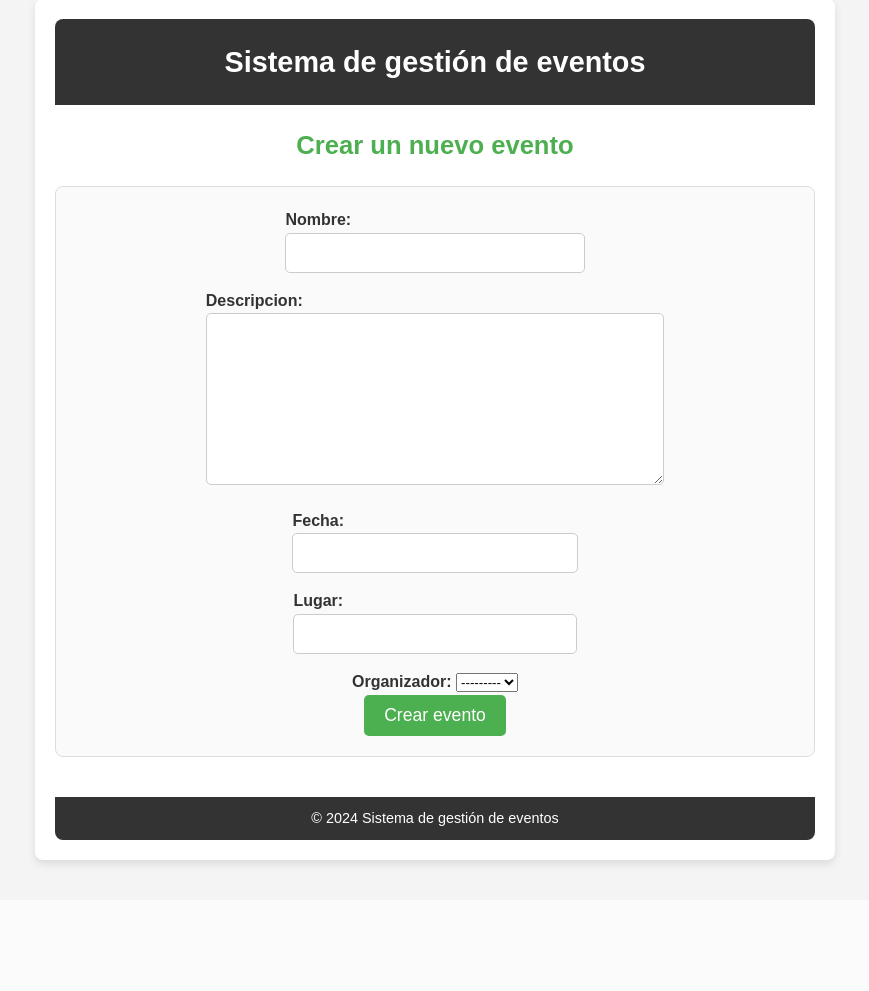
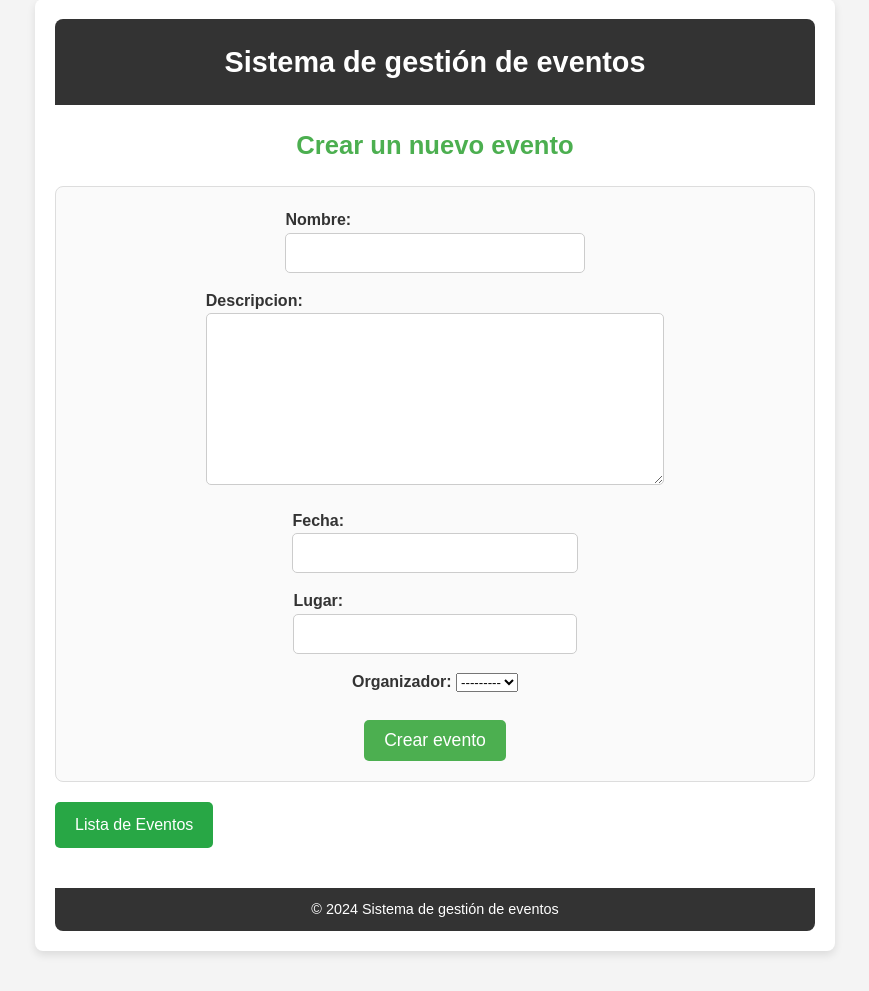
Before and after one commit to MarcoTecsup159/gestionEventos, a Django app: page /eventos/crear/ in a window 1280 px wide. Shown: the part 41-1032 px from the top of the page, without its empty margins (205-1074 px from the left). Before the commit the page ends 908 px from the top, so only its background shows below. Run offline with Django 5.2, Linux system fonts and the light colour scheme; data comes from the database, SQL or seed files in the repository; both versions use the stored data as it was after the commit.

Commit message:
Agregar botones para moverse entre las vistas

```diff
--- a/gestion_eventos/eventos/templates/eventos/crear_evento.html
+++ b/gestion_eventos/eventos/templates/eventos/crear_evento.html
@@ -100,6 +100,22 @@
         footer p {
             font-size: 0.9em;
         }
+
+        a {
+            display: inline-block;
+            margin-top: 20px;
+            padding: 10px 20px;
+            background-color: #28a745;
+            color: white;
+            text-decoration: none;
+            border-radius: 5px;
+            transition: background-color 0.3s;
+        }
+
+        a:hover {
+            background-color: #218838;
+        }
+
     </style>
 </head>
 <body>
@@ -114,8 +130,11 @@
         <form method="post">
             {% csrf_token %}
             {{ form.as_p }}
+            <br>
             <button type="submit">Crear evento</button>
         </form>
+
+        <a href="{% url 'listar_eventos' %}" class="boton">Lista de Eventos</a>
 
         <footer>
             <p>© 2024 Sistema de gestión de eventos</p>
--- a/gestion_eventos/eventos/templates/eventos/detalle_evento.html
+++ b/gestion_eventos/eventos/templates/eventos/detalle_evento.html
@@ -80,6 +80,7 @@
         <p><strong>Lugar:</strong> {{ evento.lugar }}</p>
         <p><strong>Organizador:</strong> {{ evento.organizador.username }}</p>
         <a href="{% url 'registrar_evento' evento.id %}">Registrarse en este evento</a>
+        <a href="{% url 'listar_eventos' %}" class="boton">Lista de Eventos</a>
     </div>
 
     <footer>
```
Also changed, not shown: gestion_eventos/db.sqlite3.
